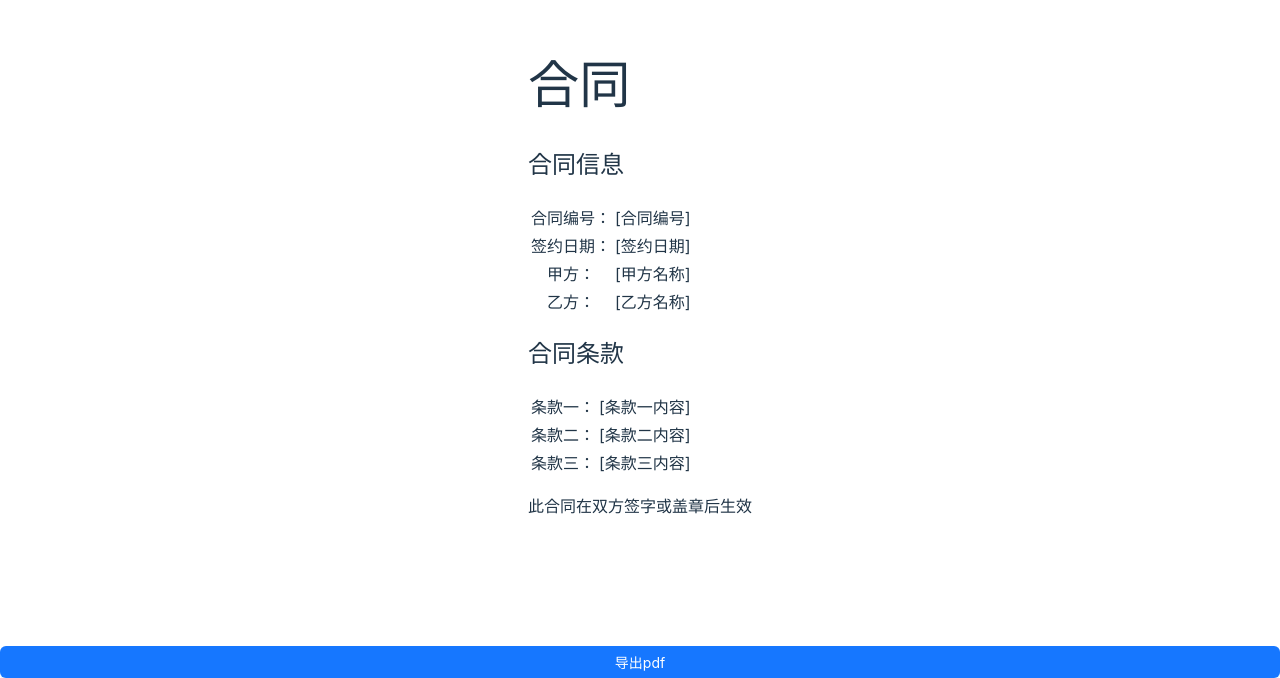
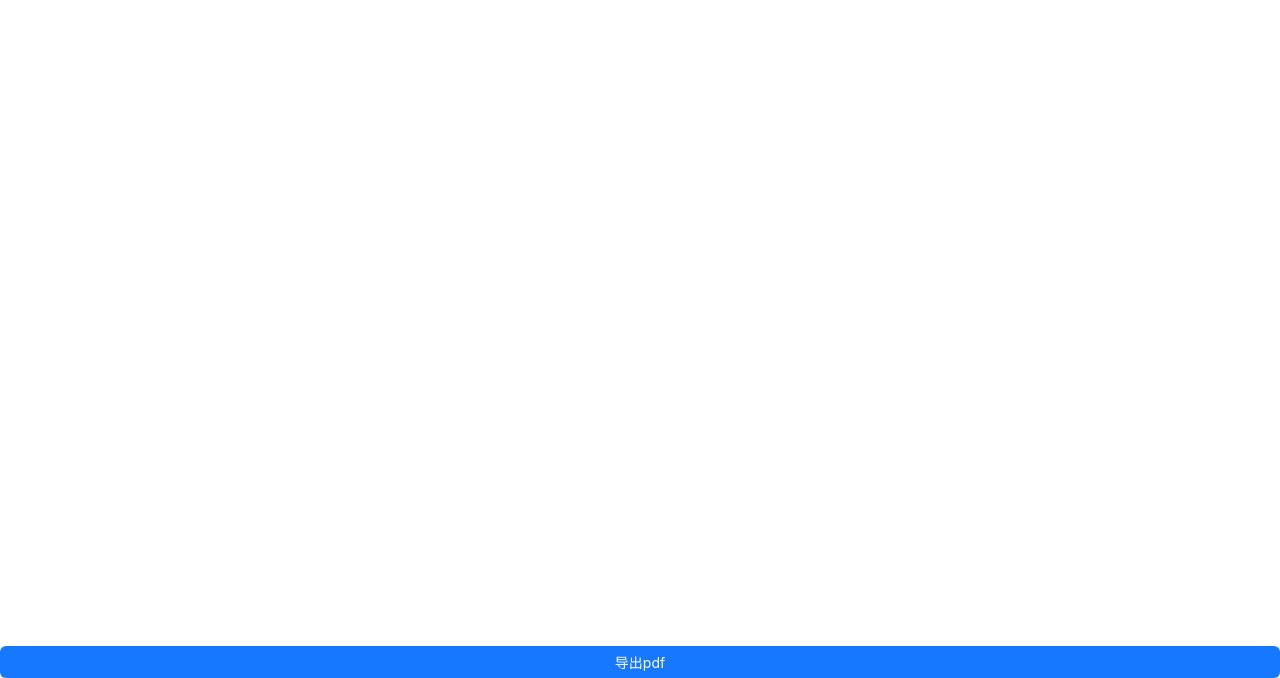
Before and after one commit to Shamaralyy/contract-frontend, a React (Vite) app: page /file in a window 1280 px wide. Shown: the part 122-800 px from the top of the page. Built offline with nearby package versions, Linux system fonts and the light colour scheme.

Commit message:
feat: 封装API

```diff
--- /dev/null
+++ b/src/api/download/download.ts
@@ -0,0 +1,12 @@
+import request from "@/utils/request";
+
+export function getContract(psw: string) {
+    return request({
+        url: '/getContract',
+        method: 'post',
+        headers: {
+            'Content-Type': 'text/html'
+        },
+        data: psw
+    })
+}
--- /dev/null
+++ b/src/api/setFile/setFile.ts
@@ -0,0 +1,15 @@
+import request from "@/utils/request";
+
+export function uploadFile(psw: string, file: any) {
+    return request({
+        url: '/uploadFile',
+        method: 'post',
+        // headers: {
+        //     'Content-Type': 'multipart/form-data'
+        // },
+        data: {
+            file,
+            psw
+        }
+    })
+}
--- /dev/null
+++ b/src/api/upload/upload.ts
@@ -0,0 +1,8 @@
+import request from "@/utils/request";
+
+export function getQRcode() {
+    return request({
+        url: '/getQRcode',
+        method: 'get'
+    })
+}
--- a/src/hooks/useValidate.tsx
+++ b/src/hooks/useValidate.tsx
@@ -21,13 +21,10 @@ function useValidate(successCallback: voidFn, failCallback: voidFn) {
 
     function ok() {
         if (!password) { //失败
-            console.log('error');
             setIptStatus('error')
             failCallback();
         } else {  //成功
             setOpen(false)
-            console.log(password);
-            // navigate('/')
             successCallback();
         }
     }
--- a/src/pages/Download/index.tsx
+++ b/src/pages/Download/index.tsx
@@ -1,7 +1,8 @@
 import React from 'react';
 import { useNavigate } from 'react-router-dom';
-import { Input, Button } from 'antd';
+import { Input, Button, message } from 'antd';
 import useValidate from '../../hooks/useValidate';
+import { getContract } from '@/api/download/download';
 import './index.css'
 
 const App: React.FC = () => {
@@ -9,7 +10,18 @@ const App: React.FC = () => {
     const navigate = useNavigate();
 
     function successCallback() {
-        navigate('/file')
+        getContract(password)
+            .then((res) => {
+                console.log('postPsw-res', res);
+                navigate('/file', {
+                    state: {
+                        html: res.data
+                    }
+                })
+            })
+            .catch(() => {
+                message.error('密码错误');
+            })
     }
 
     return (
--- a/src/pages/File/index.css
+++ b/src/pages/File/index.css
@@ -1,9 +1,6 @@
-.container {
-    width: 100vw;
-    height: auto;
+.btn-file {
+    width: 100% !important;
+    position: fixed !important;
+    left: 0 !important;
+    bottom: 0 !important;
 }
-.btn {
-    position: fixed;
-    bottom: 0;
-    width: 100vw;
-}
--- a/src/pages/File/index.tsx
+++ b/src/pages/File/index.tsx
@@ -1,60 +1,32 @@
-import React, { useRef } from 'react';
+import { useRef, useState, useEffect } from 'react';
+import { useLocation } from 'react-router-dom';
 import { Button } from "antd";
-import { exportPDF } from '../../common/exportPDF';
+import { exportPDF } from '@/utils/exportPDF';
 import './index.css'
 
 export default function index() {
+    const location = useLocation();
+    const html = location.state?.html;
+    const [htmlContent, setHtmlContent] = useState('');
     const pdfRef = useRef<any>();
+
+    useEffect(() => {
+        setHtmlContent(html);
+        return () => {
+            setHtmlContent('');
+        };
+    }, []);
+
     const onExportPDF = () => {
         exportPDF('测试导出PDF', pdfRef.current)
     }
+
     return (
-        <div className='container'>
-            <Button className='btn' type='primary' onClick={onExportPDF}>导出pdf</Button>
+        <>
+            <Button className='btn-file' type='primary' onClick={onExportPDF}>导出pdf</Button>
             <div ref={pdfRef}>
-                <h1>合同</h1>
-                <div className="contract-section">
-                    <h2>合同信息</h2>
-                    <table>
-                        <tr>
-                            <th>合同编号：</th>
-                            <td>[合同编号]</td>
-                        </tr>
-                        <tr>
-                            <th>签约日期：</th>
-                            <td>[签约日期]</td>
-                        </tr>
-                        <tr>
-                            <th>甲方：</th>
-                            <td>[甲方名称]</td>
-                        </tr>
-                        <tr>
-                            <th>乙方：</th>
-                            <td>[乙方名称]</td>
-                        </tr>
-                    </table>
-                </div>
-                <div className="contract-section">
-                    <h2>合同条款</h2>
-                    <table>
-                        <tr>
-                            <th>条款一：</th>
-                            <td>[条款一内容]</td>
-                        </tr>
-                        <tr>
-                            <th>条款二：</th>
-                            <td>[条款二内容]</td>
-                        </tr>
-                        <tr>
-                            <th>条款三：</th>
-                            <td>[条款三内容]</td>
-                        </tr>
-                    </table>
-                </div>
-                <div className="footer">
-                    <p>此合同在双方签字或盖章后生效</p>
-                </div>
+                <div dangerouslySetInnerHTML={{ __html: htmlContent }}></div>
             </div>
-        </div>
+        </>
     )
 }
--- a/src/pages/SetFile/index.tsx
+++ b/src/pages/SetFile/index.tsx
@@ -1,43 +1,59 @@
+import { useState } from 'react';
 import { useNavigate } from 'react-router-dom'
 import { Button, message, Upload, Modal, Input } from 'antd';
 import { InboxOutlined } from '@ant-design/icons';
-import type { UploadProps } from 'antd';
+import type { RcFile, UploadFile, UploadProps } from 'antd/es/upload/interface';
 import useValidate from '../../hooks/useValidate';
+import { uploadFile } from '@/api/setFile/setFile';
 import './index.css'
-
-const { Dragger } = Upload;
-
-const props: UploadProps = {
-  name: 'file',
-  multiple: true,
-  action: 'h',
-  onChange(info) {
-    const { status } = info.file;
-    if (status !== 'uploading') {
-      console.log('iiii',info.file, info.fileList);
-    }
-    if (status === 'done') {
-      message.success(`${info.file.name} file uploaded successfully.`);
-    } else if (status === 'error') {
-      message.error(`${info.file.name} file upload failed.`);
-    }
-  },
-  onDrop(e) {
-    console.log('Dropped files', e.dataTransfer.files);
-  },
-  beforeUpload: () => {
-    return false;
-  }
-};
 
 function App() {
   const navigate = useNavigate();
-  const { open, setOpen, password,iptStatus, changeIpt, ok } = useValidate(() => toPage(''), () => {});
+  const { open, setOpen, password, iptStatus, changeIpt, ok } = useValidate(commit, () => { });
+  const [fileList, setFileList] = useState<UploadFile[]>([]);
+  const { Dragger } = Upload;
 
   function toPage(url: string): void {
-    console.log(url);
     navigate(`/${url}`)
   }
+
+  const handleUpload = () => {
+    const formData = new FormData();
+    fileList.forEach((file) => {
+      formData.append('files[]', file as RcFile);
+    });
+    uploadFile(password, formData)
+      .then((res) => {
+        console.log('uploadFile-res', res);
+        message.success('上传成功');
+        setFileList([]);
+        toPage('');
+      })
+      .catch(() => {
+        message.error('上传失败');
+      })
+  }
+
+  function commit() {
+    if (!fileList.length) {
+      message.error('请先上传文件');
+    } else {
+      console.log('文件', fileList);
+      handleUpload();
+    }
+  }
+
+  const props: UploadProps = {
+    name: 'file',
+    multiple: true,
+    onDrop(e) {
+      console.log('Dropped files', e.dataTransfer.files);
+    },
+    beforeUpload: (file) => {
+      setFileList([...fileList, file]);
+      return false;
+    }
+  };
 
   return (
     <div className="container">
--- a/src/pages/UpLoad/index.tsx
+++ b/src/pages/UpLoad/index.tsx
@@ -1,11 +1,22 @@
-import { Input, QRCode, Space, Button } from "antd";
+import { QRCode, Space, Button } from "antd";
 import { useNavigate } from "react-router-dom"
-import { useState } from "react";
+import { useState, useEffect } from "react";
+import { getQRcode } from "@/api/upload/upload";
 import './index.css'
 
 export default function upLoad() {
   const navigate = useNavigate();
-  const [text, setText] = useState('https://ant.design/');
+  const [text,] = useState('https://ant.design/');
+  const [urls, setUrls] = useState<Array<string>>([]);
+
+  useEffect(() => {
+    getQRcode()
+      .then(res => {
+        console.log('getQRcode-res', res);
+        const newUrl = URL.createObjectURL(res.data);
+        setUrls([...urls, newUrl])
+      })
+  }, [])
 
   function toPage(url: string) {
     navigate(`/${url}`)
@@ -15,11 +26,13 @@ export default function upLoad() {
     <div className="container">
       <Button className="upload-btn" type="primary" onClick={() => toPage('setFile')}>上传文件</Button>
       <div>
+        {
+          urls.map(url => <img src={url} alt="" />)
+        }
         <Space className="space" direction="vertical" align="center">
           <QRCode value={text || '-'} />
         </Space>
       </div>
-
     </div>
   )
 }
--- /dev/null
+++ b/src/utils/request.ts
@@ -0,0 +1,29 @@
+import axios from 'axios'
+import type { AxiosRequestConfig } from 'axios';
+
+export default function request(config:AxiosRequestConfig) {
+    const instance = axios.create({
+        baseURL: 'http://localhost:8080',
+        timeout: 5000,
+    })
+
+    instance.interceptors.request.use(function (config) {
+        return config
+    }, function (error) {
+        return Promise.reject(error)
+    })
+
+    instance.interceptors.response.use(function(response) {
+        return response
+    },function(error) {
+        console.error('error',error);
+        if(error.response) {
+            if(error.response.status == 500) {
+                console.error('服务器发生错误 500')
+            }
+        }
+        return Promise.reject(error)
+    })
+
+    return instance(config);
+}
```
Also changed, not shown: src/utils/exportPDF.ts (renamed from src/common/exportPDF.ts).
